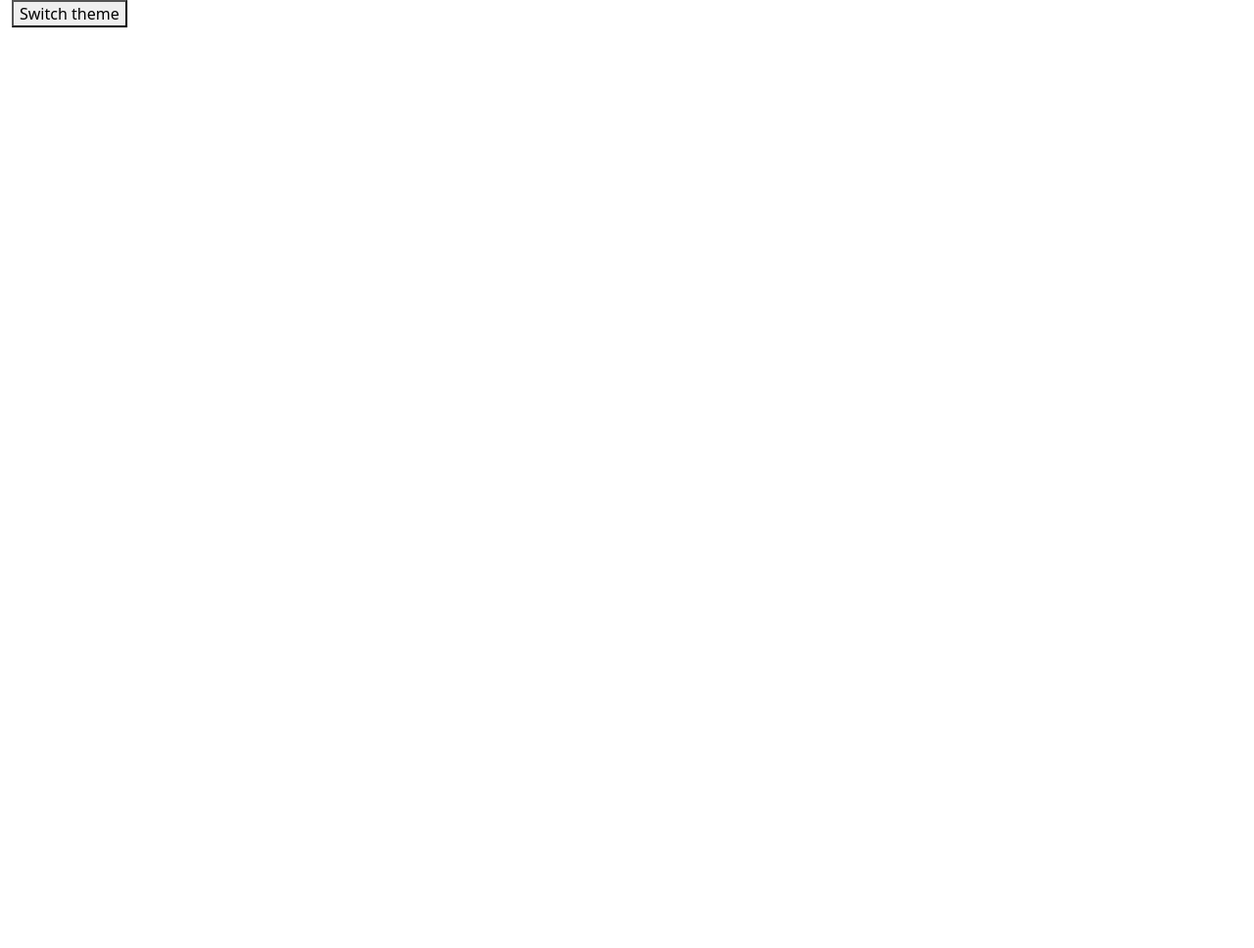
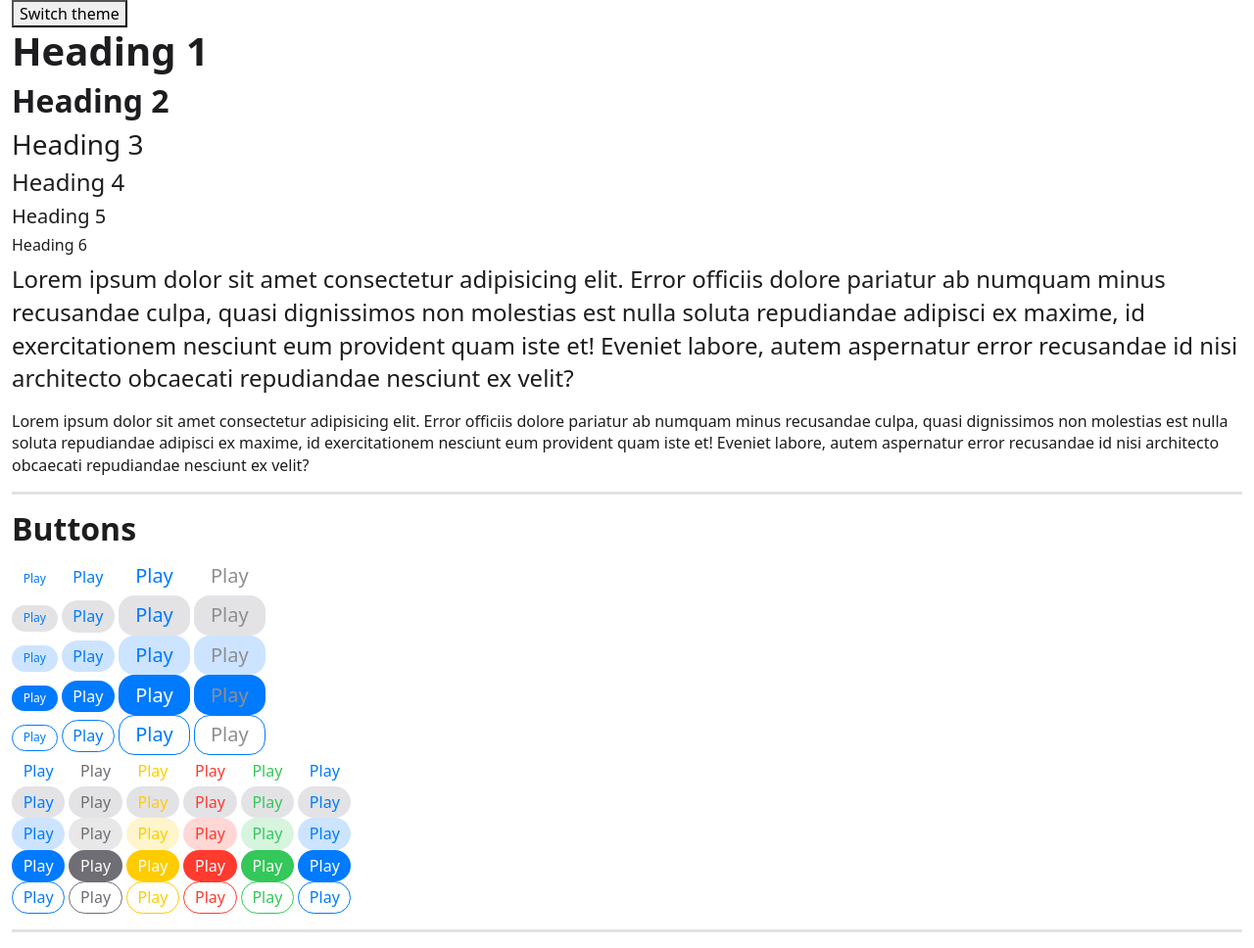
Before and after one commit to d9beuD/unity, a website built with Vite: page index.html in a window 1280 px wide. Shown: the whole page at 98% size. Before the commit the page ends 800 px from the top, so only its background shows below. Built offline with nearby package versions, Linux system fonts and the light colour scheme.

Commit message:
feat(buttons): Add button component

```diff
--- a/index.html
+++ b/index.html
@@ -15,6 +15,99 @@
           </span>
         </button>
       </div>
+      <h1>Heading 1</h1>
+      <h2>Heading 2</h2>
+      <h3>Heading 3</h3>
+      <h4>Heading 4</h4>
+      <h5>Heading 5</h5>
+      <h6>Heading 6</h6>
+
+      <p class="lead">Lorem ipsum dolor sit amet consectetur adipisicing elit. Error officiis dolore pariatur ab numquam minus recusandae culpa, quasi dignissimos non molestias est nulla soluta repudiandae adipisci ex maxime, id exercitationem nesciunt eum provident quam iste et! Eveniet labore, autem aspernatur error recusandae id nisi architecto obcaecati repudiandae nesciunt ex velit?</p>
+      <p>Lorem ipsum dolor sit amet consectetur adipisicing elit. Error officiis dolore pariatur ab numquam minus recusandae culpa, quasi dignissimos non molestias est nulla soluta repudiandae adipisci ex maxime, id exercitationem nesciunt eum provident quam iste et! Eveniet labore, autem aspernatur error recusandae id nisi architecto obcaecati repudiandae nesciunt ex velit?</p>
+
+      <hr>
+
+      <h2>Buttons</h2>
+
+      <button class="btn btn-sm">Play</button>
+      <button class="btn">Play</button>
+      <button class="btn btn-lg">Play</button>
+      <button class="btn btn-lg btn-disabled">Play</button>
+
+      <div></div>
+
+      <button class="btn btn-gray btn-sm">Play</button>
+      <button class="btn btn-gray">Play</button>
+      <button class="btn btn-gray btn-lg">Play</button>
+      <button class="btn btn-gray btn-lg btn-disabled">Play</button>
+
+      <div></div>
+
+      <button class="btn btn-tinted btn-sm">Play</button>
+      <button class="btn btn-tinted">Play</button>
+      <button class="btn btn-tinted btn-lg">Play</button>
+      <button class="btn btn-tinted btn-lg btn-disabled">Play</button>
+
+      <div></div>
+
+      <button class="btn btn-filled btn-sm">Play</button>
+      <button class="btn btn-filled">Play</button>
+      <button class="btn btn-filled btn-lg">Play</button>
+      <button class="btn btn-filled btn-lg btn-disabled">Play</button>
+
+      <div></div>
+
+      <button class="btn btn-outline btn-sm">Play</button>
+      <button class="btn btn-outline">Play</button>
+      <button class="btn btn-outline btn-lg">Play</button>
+      <button class="btn btn-outline btn-lg btn-disabled">Play</button>
+
+      <div></div>
+
+      <button class="btn btn-primary">Play</button>
+      <button class="btn btn-secondary">Play</button>
+      <button class="btn btn-warning">Play</button>
+      <button class="btn btn-danger">Play</button>
+      <button class="btn btn-success">Play</button>
+      <button class="btn btn-info">Play</button>
+
+      <div></div>
+
+      <button class="btn btn-gray btn-primary">Play</button>
+      <button class="btn btn-gray btn-secondary">Play</button>
+      <button class="btn btn-gray btn-warning">Play</button>
+      <button class="btn btn-gray btn-danger">Play</button>
+      <button class="btn btn-gray btn-success">Play</button>
+      <button class="btn btn-gray btn-info">Play</button>
+
+      <div></div>
+
+      <button class="btn btn-tinted btn-primary">Play</button>
+      <button class="btn btn-tinted btn-secondary">Play</button>
+      <button class="btn btn-tinted btn-warning">Play</button>
+      <button class="btn btn-tinted btn-danger">Play</button>
+      <button class="btn btn-tinted btn-success">Play</button>
+      <button class="btn btn-tinted btn-info">Play</button>
+
+      <div></div>
+
+      <button class="btn btn-filled btn-primary">Play</button>
+      <button class="btn btn-filled btn-secondary">Play</button>
+      <button class="btn btn-filled btn-warning">Play</button>
+      <button class="btn btn-filled btn-danger">Play</button>
+      <button class="btn btn-filled btn-success">Play</button>
+      <button class="btn btn-filled btn-info">Play</button>
+
+      <div></div>
+
+      <button class="btn btn-outline btn-primary">Play</button>
+      <button class="btn btn-outline btn-secondary">Play</button>
+      <button class="btn btn-outline btn-warning">Play</button>
+      <button class="btn btn-outline btn-danger">Play</button>
+      <button class="btn btn-outline btn-success">Play</button>
+      <button class="btn btn-outline btn-info">Play</button>
+
+      <hr>
     </div>
     <script type="module" src="/src/main.ts"></script>
   </body>
--- a/src/main.ts
+++ b/src/main.ts
@@ -1 +1,5 @@
 import './sass/unity.scss'
+
+// Give life to switch theme button
+import initThemeSwitcher from './theme-switcher';
+initThemeSwitcher();
--- /dev/null
+++ b/src/sass/_buttons.scss
@@ -0,0 +1,54 @@
+.btn {
+  --btn-border-width: 1px;
+  --btn-primary-color: var(--#{$prefix}primary);
+  --btn-primary-color-rgb: var(--#{$prefix}primary-rgb);
+
+  background: none;
+  border: var(--btn-border-width) solid transparent;
+  color: var(--btn-primary-color);
+  border-radius: $border-radius-pill;
+  padding: calc($spacer / 4) calc($spacer / 1.5);
+
+  &.btn-sm {
+    font-size: $spacer * .75;
+    padding: calc($spacer / 4) calc($spacer / 1.5);
+  }
+
+  &.btn-lg {
+    font-size: $spacer * 1.25;
+    padding: calc($spacer / 3) calc($spacer);
+    border-radius: $border-radius-xl;
+  }
+
+  &.btn-gray {
+    background-color: rgba(var(--#{$prefix}gray-4-rgb), 0.6);
+  }
+
+  &.btn-tinted {
+    background-color: rgba(var(--btn-primary-color-rgb), 0.2);
+  }
+
+  &.btn-filled {
+    background-color: var(--btn-primary-color);
+    color: var(--#{$prefix}white);
+  }
+
+  &.btn-outline {
+    background-color: transparent;
+    border-color: var(--btn-primary-color);
+    color: var(--btn-primary-color);
+  }
+
+  &.btn-disabled,
+  &:disabled {
+    color: var(--#{$prefix}gray-1);
+    cursor: not-allowed;
+  }
+
+  @each $color, $value in $theme-colors {
+    &.btn-#{$color} {
+      --btn-primary-color: var(--#{$prefix}#{$color});
+      --btn-primary-color-rgb: var(--#{$prefix}#{$color}-rgb);
+    }
+  }
+}
--- a/src/sass/unity.scss
+++ b/src/sass/unity.scss
@@ -19,6 +19,8 @@
 @import "../../node_modules/bootstrap/scss/containers";
 @import "../../node_modules/bootstrap/scss/grid";
 
+@import "buttons";
+
 body {
   background-color: var(--un-body-bg);
 }
```
